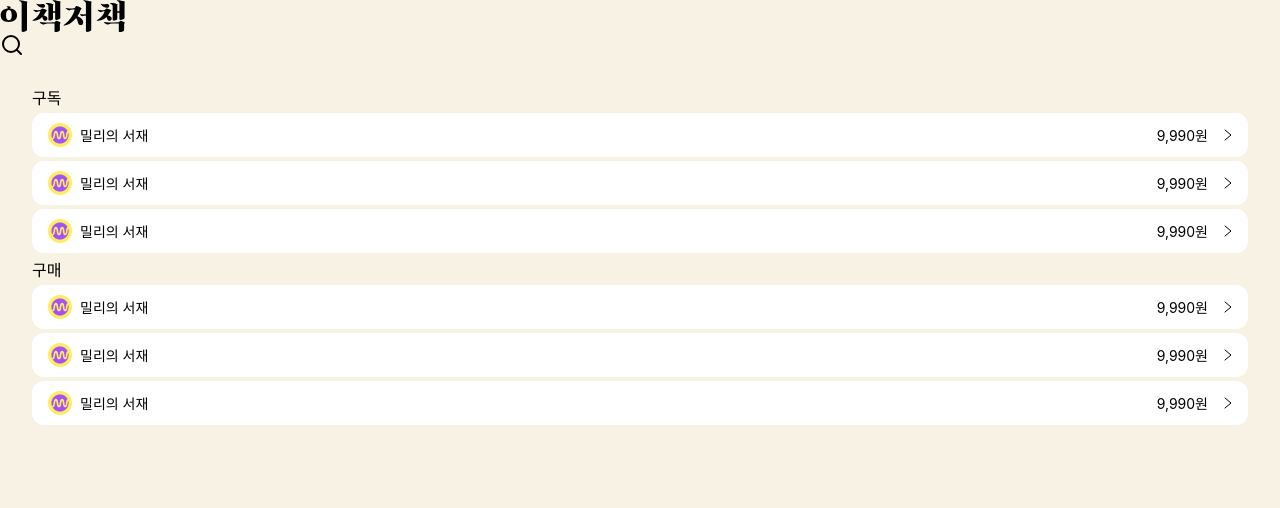
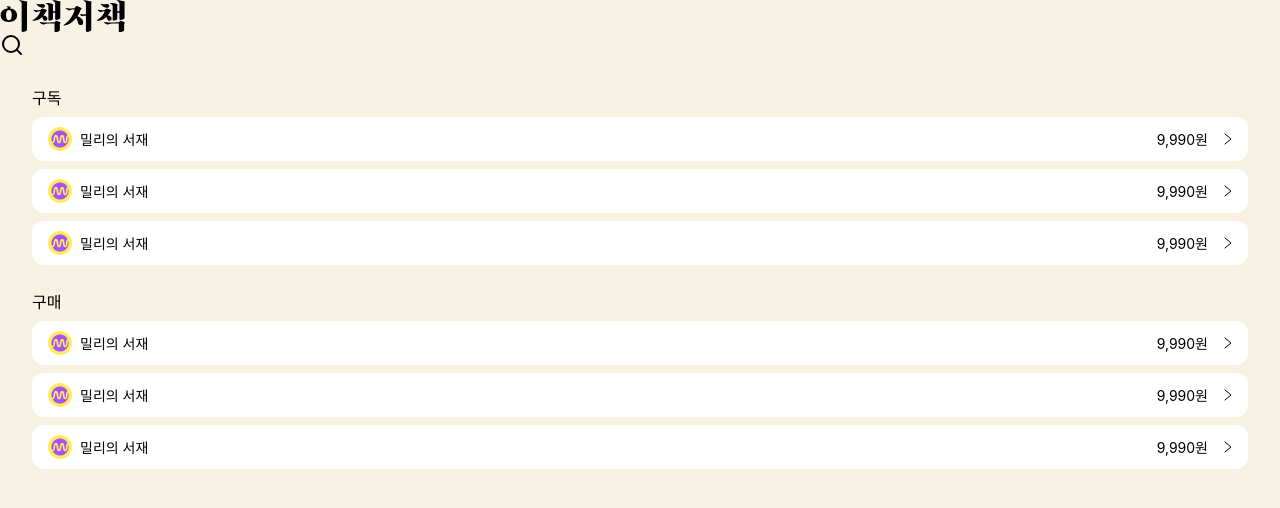
Before and after one commit to ridimillie/ridimillie-frontend, a Next.js app: page /book in a window 1280 px wide. Shown: the top 508 px of the page. Built offline with nearby package versions, Linux system fonts and the light colour scheme; no server answers.

Commit message:
[Style] Detail: fix style

```diff
--- a/components/book/EbookLinkButton.tsx
+++ b/components/book/EbookLinkButton.tsx
@@ -4,7 +4,7 @@
 const Styled = {
   Box: styled.div`
     width: 100%;
-    margin: 4px 0;
+    margin: 8px 0;
     padding: 10px 16px;
     background-color: white;
     border-radius: 12px;
--- a/pages/book.tsx
+++ b/pages/book.tsx
@@ -63,7 +63,9 @@
   Contents: styled.div`
     margin: 24px 32px;
   `,
-  Ebooks: styled.div``,
+  Ebooks: styled.div`
+    margin-top: 24px;
+  `,
 };
 
 function Book() {
@@ -126,13 +128,13 @@
       )}
       <Styled.Contents>
         <Styled.Ebooks>
-          <div>구독</div>
+          <div style={{ marginBottom: '8px' }}>구독</div>
           <EbookLinkButton />
           <EbookLinkButton />
           <EbookLinkButton />
         </Styled.Ebooks>
         <Styled.Ebooks>
-          <div>구매</div>
+          <div style={{ marginBottom: '8px' }}>구매</div>
           <EbookLinkButton />
           <EbookLinkButton />
           <EbookLinkButton />
```
